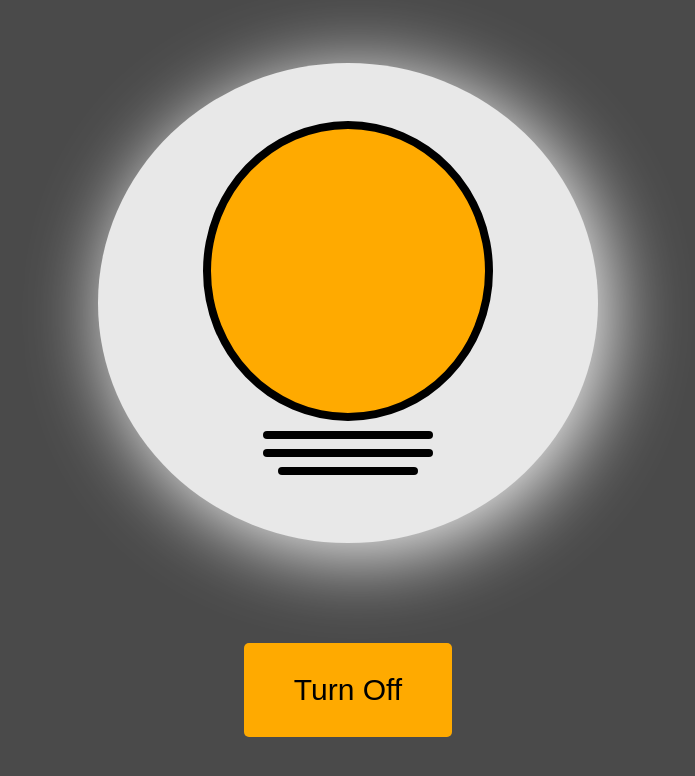
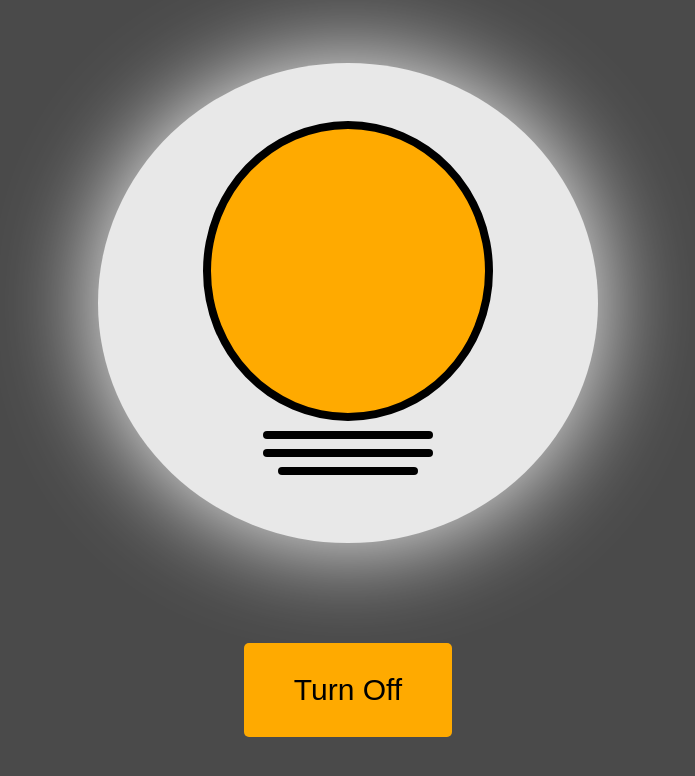
Before and after one commit to markygan123/lightbulb, a plain HTML site: page index.html in a window 1280 px wide. Both pictures are taken after a click on the button "Turn On". Shown: the whole page, without its empty margins (292-987 px from the left). Drawn offline with Linux system fonts and the light colour scheme.

Commit message:
style: removed box shadow offsets

```diff
--- a/styles/styles.css
+++ b/styles/styles.css
@@ -72,5 +72,5 @@ button:hover {
 }
 
 .wrapper-on {
-    box-shadow: 10px 10px 80px 0px #ffffff;
+    box-shadow: 0px 0px 100px 0px #ffffff;
 }
```
